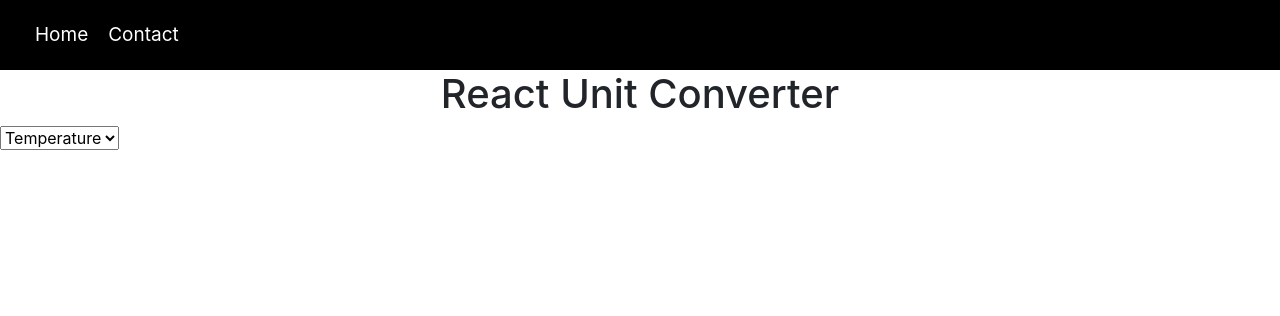
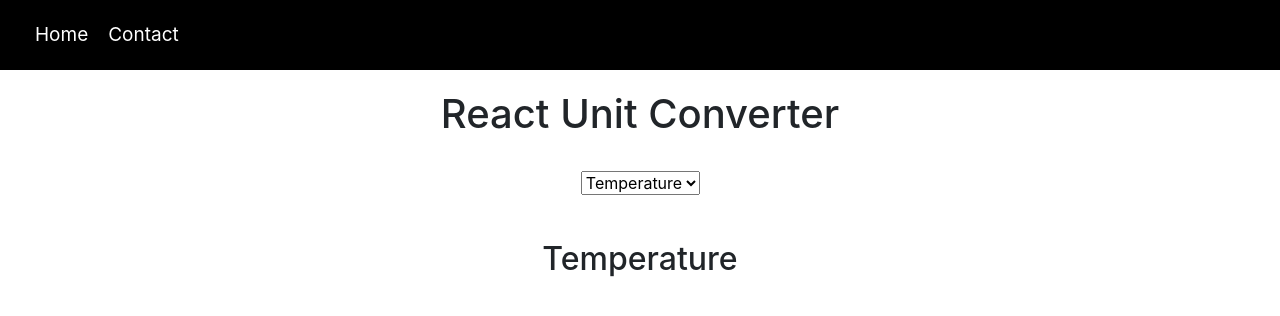
Before and after one commit to AdamMartin14/react-unit-converter, a React app: page / in a window 1280 px wide. Shown: the top 316 px of the page. Built offline with nearby package versions, Linux system fonts and the light colour scheme.

Commit message:
App Functionality Step 4: 'PageSecondaryHeading' component added to UnitName component. This component populates with the value of the 'DropDownMenu' component, which contains unit measurement options.

```diff
--- a/src/components/AppBody/AppBodyContainer/AppBodyContainer.js
+++ b/src/components/AppBody/AppBodyContainer/AppBodyContainer.js
@@ -1,6 +1,6 @@
 // CLASS-BASED COMPONENT - STATE MANAGEMENT (STATEFUL COMPONENT)
 import React, {Component} from 'react';
-import PageTitleHeading from '../PageTitleHeading/PageTitleHeading';
+import PagePrimaryHeading from '../PagePrimaryHeading/PagePrimaryHeading';
 import UnitName from '../UnitName/UnitName';
 
 const appTitle = 'React Unit Converter';
@@ -12,7 +12,7 @@ class AppBodyContainer extends Component {
 
         return (
                 <div>
-                    <PageTitleHeading title={appTitle} />
+                    <PagePrimaryHeading title={appTitle} />
                     <UnitName />
                 </div>
         )
--- /dev/null
+++ b/src/components/AppBody/PagePrimaryHeading/PagePrimaryHeading.css
@@ -0,0 +1,3 @@
+.PagePrimaryHeadingContainer {
+    margin-top: 20px;
+}
--- /dev/null
+++ b/src/components/AppBody/PagePrimaryHeading/PagePrimaryHeading.js
@@ -0,0 +1,13 @@
+// FUNCTIONAL COMPONENT - NO STATE MANAGEMENT (STATELESS COMPONENT)
+import React from 'react';
+import classes from './PagePrimaryHeading.css'
+
+const pagePrimaryHeading = (props) => (
+
+    <div className={classes.PagePrimaryHeadingContainer}>
+        <h1>{props.title}</h1>
+    </div>
+
+);
+
+export default pagePrimaryHeading;
--- /dev/null
+++ b/src/components/AppBody/PageSecondaryHeading/PageSecondaryHeading.css
@@ -0,0 +1,3 @@
+.PageSecondaryHeadingContainer {
+    margin-top: 20px;
+}
--- /dev/null
+++ b/src/components/AppBody/PageSecondaryHeading/PageSecondaryHeading.js
@@ -0,0 +1,18 @@
+// FUNCTIONAL COMPONENT - NO STATE MANAGEMENT (STATELESS COMPONENT)
+import React from 'react';
+import classes from './PageSecondaryHeading.css'
+
+
+const pageSecondaryHeading = (props) => (
+
+    <div className={classes.PageSecondaryHeadingContainer}>
+
+        <h2>
+            {props.unitNameSelected}
+        </h2>
+
+    </div>
+
+);
+
+export default pageSecondaryHeading;
--- a/src/components/AppBody/PageTitleHeading/PageTitleHeading.css
+++ /dev/null
@@ -1,3 +0,0 @@
-.PageTitleHeadingContainer {
-    text-align: center;
-}
--- a/src/components/AppBody/PageTitleHeading/PageTitleHeading.js
+++ /dev/null
@@ -1,13 +0,0 @@
-// FUNCTIONAL COMPONENT - NO STATE MANAGEMENT (STATELESS COMPONENT)
-import React from 'react';
-import classes from './PageTitleHeading.css'
-
-const pageTitleHeading = (props) => (
-
-    <div className={classes.PageTitleHeadingContainer}>
-        <h1>{props.title}</h1>
-    </div>
-
-);
-
-export default pageTitleHeading;
--- a/src/components/AppBody/UnitName/UnitName.css
+++ b/src/components/AppBody/UnitName/UnitName.css
@@ -0,0 +1,3 @@
+div {
+    text-align: center;
+}
--- a/src/components/AppBody/UnitName/UnitName.js
+++ b/src/components/AppBody/UnitName/UnitName.js
@@ -1,6 +1,8 @@
-// FUNCTIONAL COMPONENT - NO STATE MANAGEMENT (STATELESS COMPONENT)
+// CLASS-BASED COMPONENT - STATE MANAGEMENT (STATEFUL COMPONENT)
 import React, {Component} from 'react';
 import DropDownMenu from '../../UI/DropDownMenu/DropDownMenu';
+import PageSecondaryHeading from '../PageSecondaryHeading/PageSecondaryHeading';
+import '../UnitName/UnitName.css';
 
 
 const unitNameValues = [
@@ -17,10 +19,29 @@ const unitNameValuesArray = unitNameValues.map(ctrl => (
 
 class UnitName extends Component {
 
+    state = {
+        unitNameSelectValue: 'Temperature'
+    }
+
+
+    unitNameTitleChangedHandler = (event) => {
+        this.setState( {
+            unitNameSelectValue: event.target.options[event.target.selectedIndex].text
+        })
+    }
+
+
     render() {
 
         return (
-            <DropDownMenu dropDownListOptions={unitNameValuesArray} />
+            <div>
+                <DropDownMenu
+                    dropDownListOptions={unitNameValuesArray}
+                    unitNameSelected={this.unitNameTitleChangedHandler}
+                />
+
+                <PageSecondaryHeading unitNameSelected={this.state.unitNameSelectValue} />
+            </div>
         )
     }
 };
--- a/src/components/Navigation/NavigationItems/NavigationItems.css
+++ b/src/components/Navigation/NavigationItems/NavigationItems.css
@@ -1,4 +1,5 @@
 .NavigationItems {
+    text-align: left;
     margin: 0;
     padding: 0;
     list-style: none;
--- a/src/components/UI/DropDownMenu/DropDownMenu.css
+++ b/src/components/UI/DropDownMenu/DropDownMenu.css
@@ -0,0 +1,4 @@
+select {
+    margin: 25px !important;
+    text-align-last:center;
+}
--- a/src/components/UI/DropDownMenu/DropDownMenu.js
+++ b/src/components/UI/DropDownMenu/DropDownMenu.js
@@ -1,11 +1,12 @@
 // FUNCTIONAL COMPONENT - NO STATE MANAGEMENT (STATELESS COMPONENT)
 import React from 'react';
+import '../DropDownMenu/DropDownMenu.css';
 
 
 const dropDownMenu = (props) => {
 
         return (
-            <select>
+            <select onChange={props.unitNameSelected}>
                 {props.dropDownListOptions}
             </select>
         );
```
